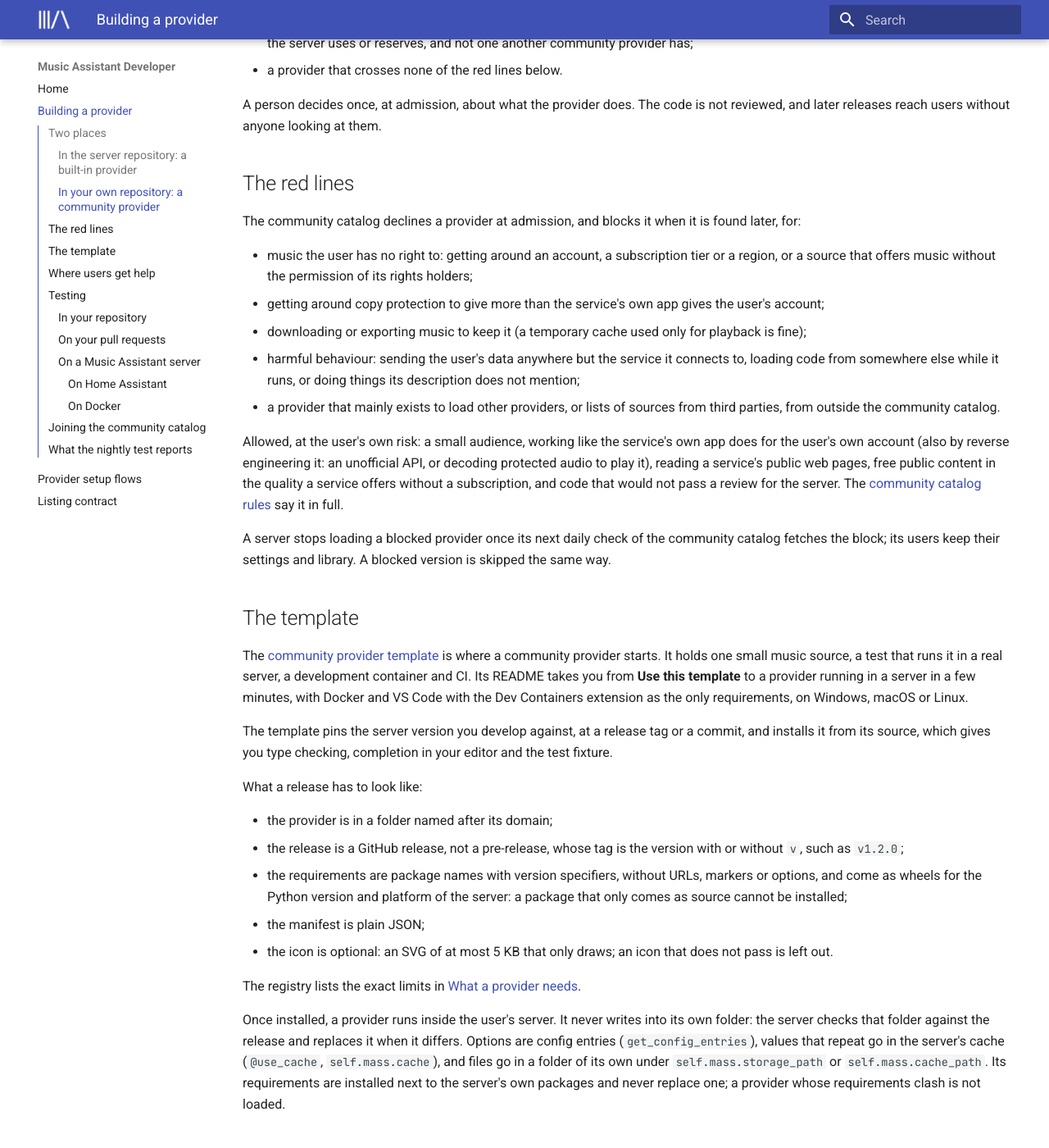
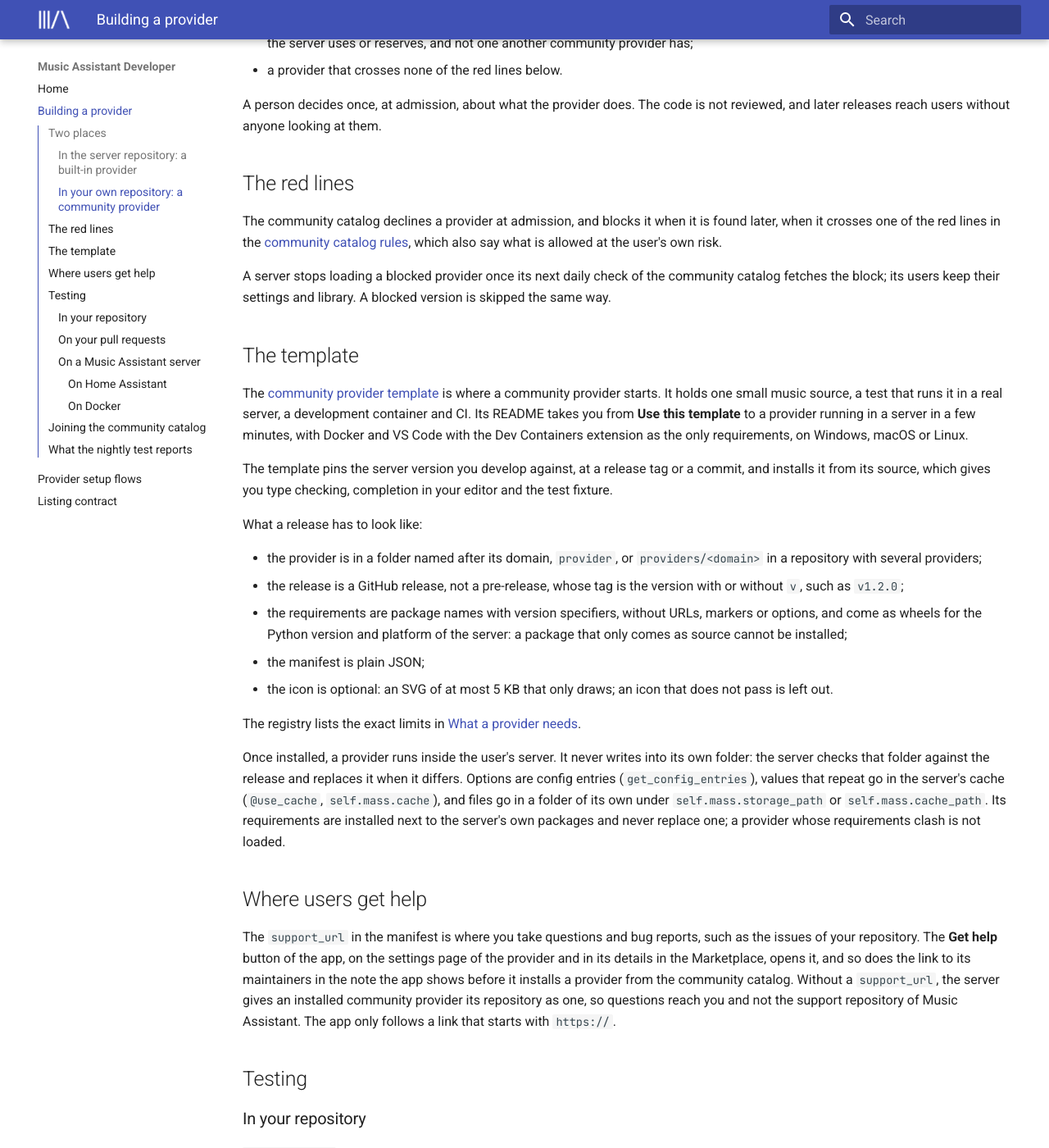
Before and after one commit to music-assistant/developers.music-assistant.io, an MkDocs documentation site: the page built from docs/building-a-provider.md, in a window 1280 px wide and 1400 px high, scrolled down 945 px. Shown: the whole window at 82% size. Built offline with MkDocs 1.6.1 and Material for MkDocs 9.7.7, drawn with Linux system fonts in a browser that asks for light colours; some of the changed text lies outside the part shown.

Commit message:
Bring the provider pages in line with the community catalog and the server (#15)

```diff
--- a/docs/building-a-provider.md
+++ b/docs/building-a-provider.md
@@ -51,24 +51,10 @@ later releases reach users without anyone looking at them.
 
 ## The red lines
 
-The community catalog declines a provider at admission, and blocks it when it is found later, for:
-
-- music the user has no right to: getting around an account, a subscription tier or a region, or
-  a source that offers music without the permission of its rights holders;
-- getting around copy protection to give more than the service's own app gives the user's
-  account;
-- downloading or exporting music to keep it (a temporary cache used only for playback is fine);
-- harmful behaviour: sending the user's data anywhere but the service it connects to, loading
-  code from somewhere else while it runs, or doing things its description does not mention;
-- a provider that mainly exists to load other providers, or lists of sources from third parties,
-  from outside the community catalog.
-
-Allowed, at the user's own risk: a small audience, working like the service's own app does for
-the user's own account (also by reverse engineering it: an unofficial API, or decoding protected
-audio to play it), reading a service's public web pages, free public content in the quality a
-service offers without a subscription, and code that would not pass a review for the server. The
-[community catalog rules](https://github.com/music-assistant/.github/blob/main/COMMUNITY_CATALOG_RULES.md)
-say it in full.
+The community catalog declines a provider at admission, and blocks it when it is found later, when
+it crosses one of the red lines in the
+[community catalog rules](https://github.com/music-assistant/.github/blob/main/COMMUNITY_CATALOG_RULES.md),
+which also say what is allowed at the user's own risk.
 
 A server stops loading a blocked provider once its next daily check of the community catalog
 fetches the block; its users keep their settings and library. A blocked version is skipped the
@@ -88,7 +74,8 @@ fixture.
 
 What a release has to look like:
 
-- the provider is in a folder named after its domain;
+- the provider is in a folder named after its domain, `provider`, or `providers/<domain>` in a
+  repository with several providers;
 - the release is a GitHub release, not a pre-release, whose tag is the version with or without
   `v`, such as `v1.2.0`;
 - the requirements are package names with version specifiers, without URLs, markers or options,
@@ -158,8 +145,9 @@ provider up and does not run your tests.
 
 Before you release, you can try your provider on a real Music Assistant server that fetches it
 from GitHub. This server runs the nightly build of Music Assistant, and the community catalog does
-not have to be enabled on it. Your repository must be public and hold the provider folder, as the
-template does. You name it in one of these forms:
+not have to be enabled on it. Your repository must be public, with the provider in a folder named
+after its domain, `provider`, or `providers/<domain>` in a repository with several providers. You
+name it in one of these forms:
 
 - `owner/repo`: its default branch;
 - `owner/repo@ref`: a branch, a tag or a commit;
@@ -215,6 +203,18 @@ decides. The owner of the repository and the code owners in the manifest are the
 the provider. The
 [registry's README](https://github.com/music-assistant/community-catalog#admission) tells the rest.
 
+**Moving a provider from the server.** A code owner of a provider that ships with the server can
+move it to their own repository under the same domain: submit it with the box **Moving from the
+server** ticked. Once it is admitted, the team removes it from the server in the release whose
+community catalog offers it, and servers that use it then install your version and keep their
+settings. While the server still ships the domain, the test fixture and a server in dev mode do
+not load your copy: the server already has a provider by that name.
+
+**Providers without a maintainer.** A built-in provider whose maintainer no longer follows up is
+parked in a repository of the Music Assistant organisation and keeps being released through the
+community catalog. To take it over, say so on its issue "looking for a maintainer"; you then
+release it from your own repository under the same domain.
+
 ## What the nightly test reports
 
 You release whenever you want: publish a GitHub release, and nothing else is needed. The registry
```
Also changed, not shown: docs/index.md (+10 -8 lines).
